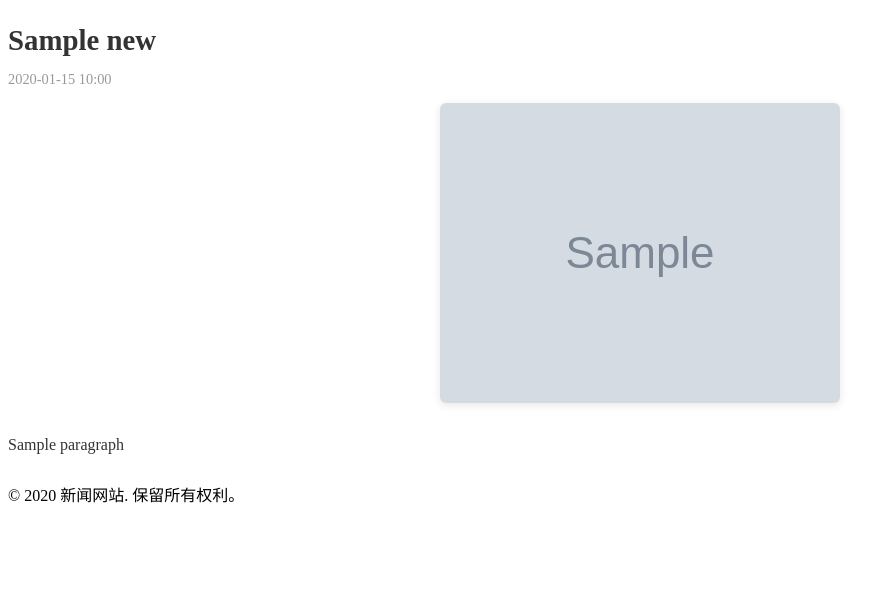
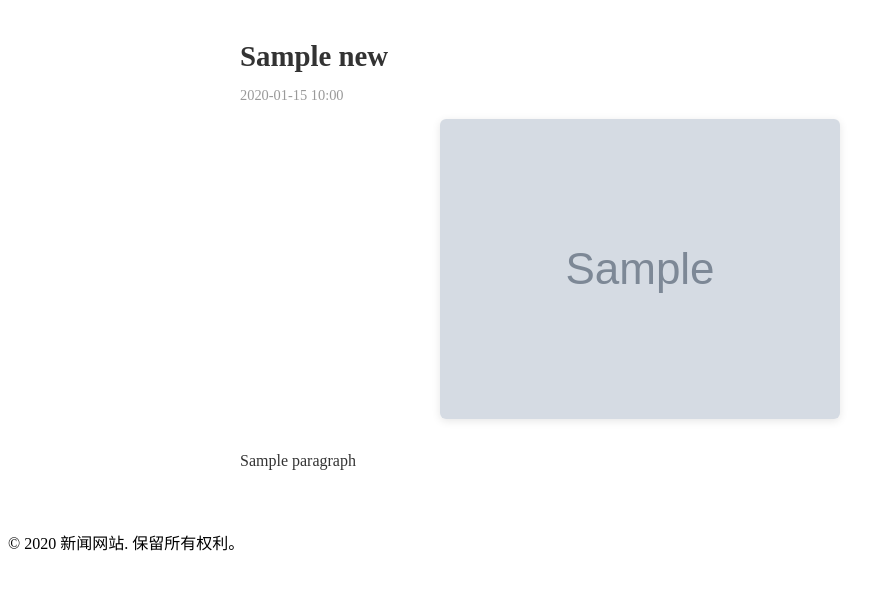
Before and after one commit to elaineling891-ux/GlobalInternationalNews, a FastAPI app: template templates/news_detail.html in a window 1280 px wide. Shown: the part 81-671 px from the top of the page, without its empty margins (0-895 px from the left). Run offline with FastAPI, Linux system fonts and the light colour scheme; the template is opened without the code that fills it: most values are stand-ins (such as "Sample title", 1, 10 or a date in 2020); grey boxes marked "Sample" are stand-in pictures; parts of the project's set-up code (start-up, migrations or seed data) failed here and were passed over.

Commit message:
Update style.css

```diff
--- a/static/style.css
+++ b/static/style.css
@@ -59,7 +59,7 @@
     text-decoration: underline;
 }
 
-news-detail {
+.news-detail {
     max-width: 800px;
     margin: 0 auto;
     padding: 1em;
```
